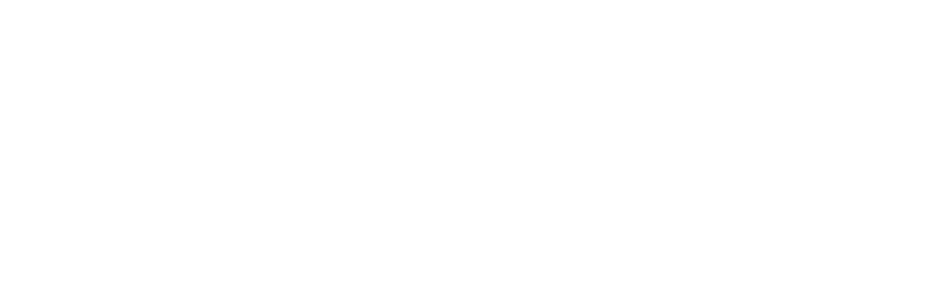
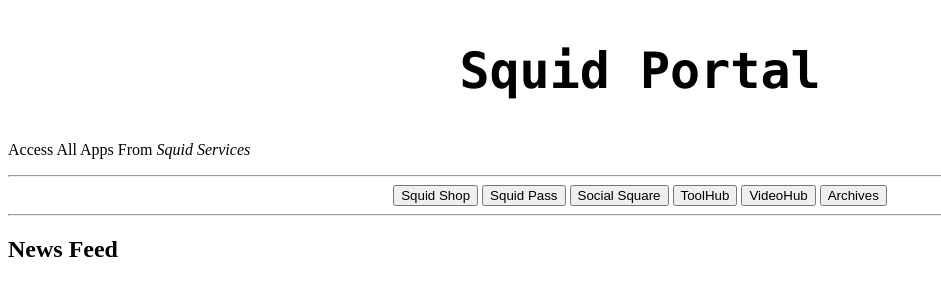
Before and after one commit to squid2973/squidcorp, a plain HTML site: page website_structure/squid_portal.html in a window 1280 px wide. Shown: the whole page, without its empty margins (0-941 px from the left). Drawn offline with Linux system fonts and the light colour scheme.

Commit message:
v.0.1.3
Minor Development

```diff
--- /dev/null
+++ b/website_structure/squid_portal.css
@@ -0,0 +1,17 @@
+#caption1 {
+}
+#title1 {
+    size: 150px;
+    font-size: 50px;
+    font-family: "Lucida Console", "Courier New", monospace;
+}
+#title2 {
+    size: 200px;
+    align-self: center;
+}
+p {
+    font-size:
+}
+button {
+    tab-size: 48px;
+}
--- a/website_structure/squid_portal.html
+++ b/website_structure/squid_portal.html
@@ -1,7 +1,41 @@
 <!DOCTYPE html>
-<html>
-    <title>Squid Portal</title>
-    <nav>
-       <h1><center></center></h1>
-    </nav>
-</html>
+<head>
+  <meta charset="UTF-8">
+  <meta name="description" content="Free online apps in your Browser">
+  <meta name="keywords" content="Squid Corp, Pistachio Dudes, Squid Shop, Lemon Cat Corp">
+  <meta name="author" content="Squid Devs">
+  <meta name="viewport" content="width=device-width, initial-scale=1.0">
+</head>
+<html lang="en">
+    <link rel="stylesheet" href="squid_portal.css">
+<title>Squid Portal</title>
+<nav>
+    <h1 id="title1">
+        <center>Squid Portal</center>
+    </h1>
+    <p id="caption1">Access All Apps From <i>Squid Services</i></p>
+    <hr>
+    <center>
+        <button onclick="window.location.href='https://w3docs.com';">
+            Squid Shop
+        </button> <button onclick="window.location.href='https://w3docs.com';">
+            Squid Pass
+        </button>
+        <button onclick="window.location.href='https://w3docs.com';">
+            Social Square
+        </button>
+        <button onclick="window.location.href='https://w3docs.com';">
+            ToolHub
+        </button> <button onclick="window.location.href='https://w3docs.com';">
+            VideoHub
+        </button> <button onclick="window.location.href='https://w3docs.com';">
+            Archives
+        </button>
+    </center>
+    <hr>
+    <ceneter><h1 id="title2">News Feed</h1></ceneter>
+</nav></html>
+<!
+To-do:
+add html lang
+>
```
Also changed, not shown: website_structure/index.html (+1 -1 lines).
